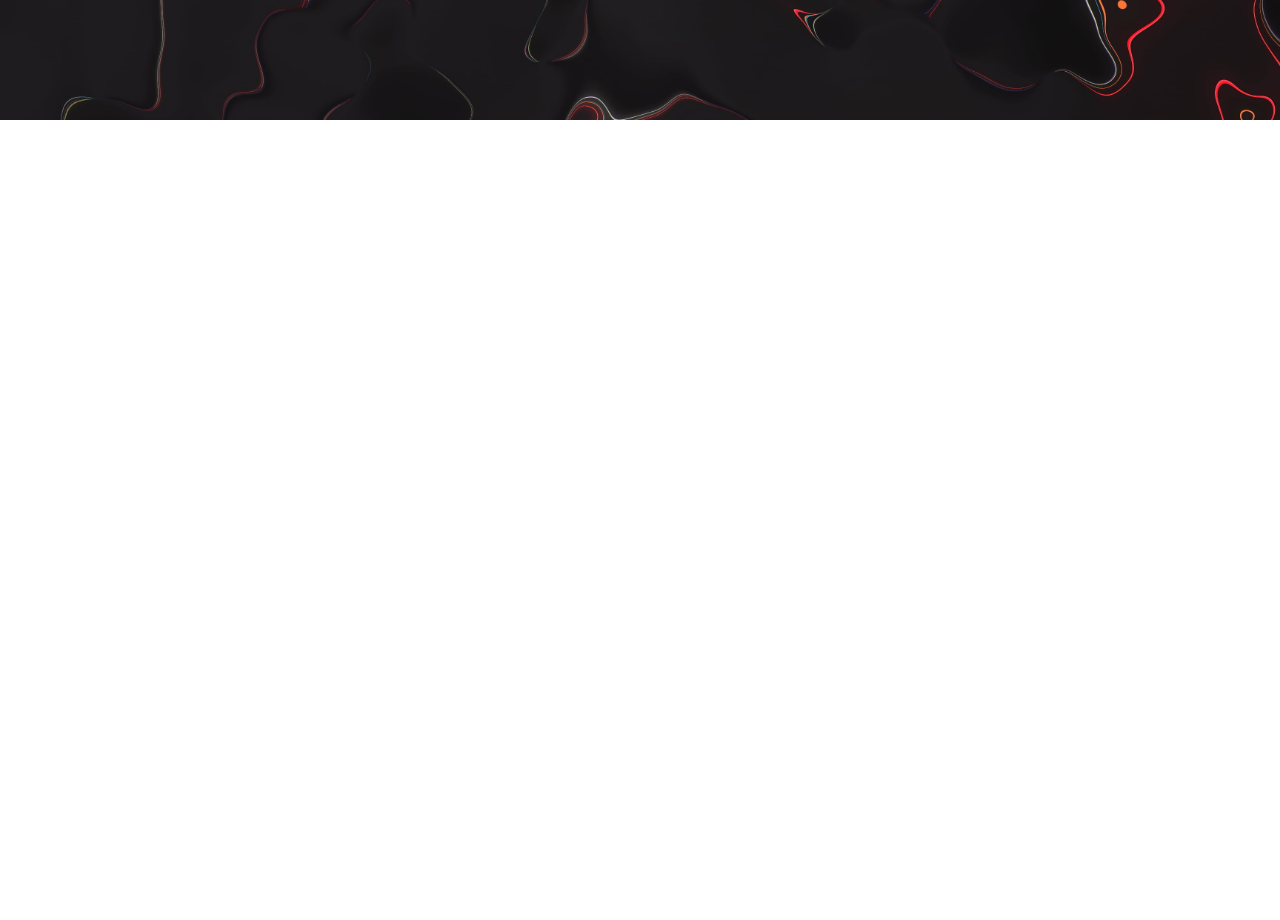
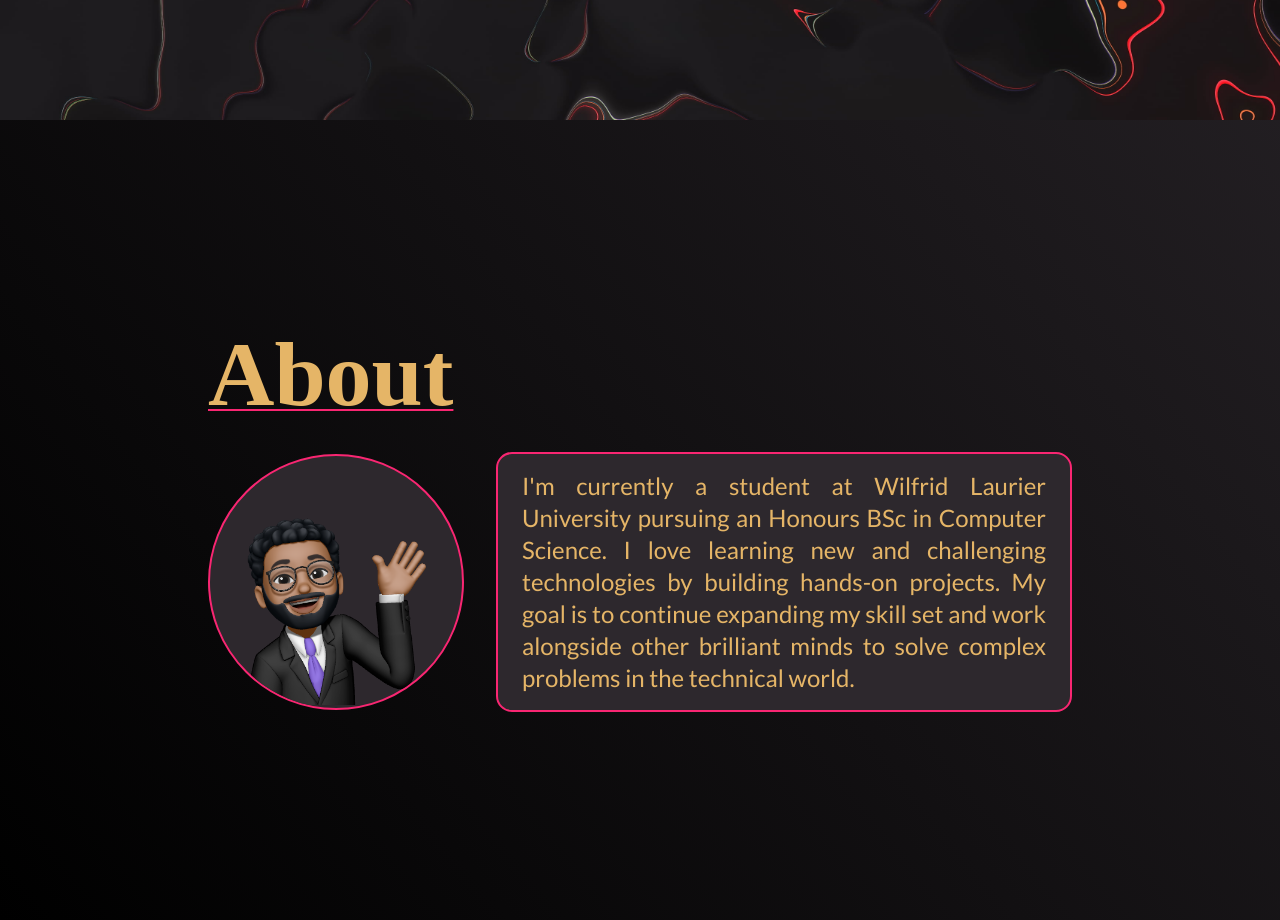
Before and after one commit to mxsaad/portfolio-website, a React (Create React App) app: page / in a window 1280 px wide. Shown: the part 680-1600 px from the top of the page. Before the commit the page ends 800 px from the top, so only its background shows below. Built offline with nearby package versions, Linux system fonts and the light colour scheme; a web font is replaced by a local one.

Commit message:
Add about section
Change styling slightly

```diff
--- a/src/App.js
+++ b/src/App.js
@@ -1,12 +1,14 @@
 import NavBar from './components/NavBar';
 import Home from './components/Home';
+import About from './components/About';
 
 function App() {
   return (
-    <div>
+    <div className='bg-gradient-to-tr from-black to-mk-gray'>
       <NavBar />
       <main>
         <Home />
+        <About />
       </main>
     </div>
   );
--- /dev/null
+++ b/src/components/About.js
@@ -0,0 +1,27 @@
+import React from 'react';
+import MemojiWave from '../img/memoji-wave.png';
+
+const About = () => {
+  return (
+    <section name='about' className='w-full h-screen flex flex-col justify-center items-center'>
+        <div className='grid pt-20 lg:pt-0 px-8 gap-8 max-h-full'>
+            {/* Section Header */}
+            <h3 className='row-start-1 col-start-1 md:col-end-3 lg:col-end-2 font-nautigal font-bold text-center text-mk-yellow leading-none text-[4.25rem] md:text-[5rem] lg:text-[5.75rem] underline underline-offset-4 decoration-2 decoration-mk-pink hover:scale-105 duration-150'>About</h3>
+            <div className='flex flex-col lg:flex-row justify-center items-center gap-8 row-start-2 col-start-1 md:col-end-3'>
+              {/* Memoji Wave */}
+              <img src={MemojiWave} alt="Muhammad Saad's memoji waving." className='max-h-[16rem] w-auto rounded-full border-2 border-mk-pink bg-mk-gray duration-150'/>
+              {/* Description */}
+              <p className='text-bold text-justify py-4 px-6 text-mk-yellow rounded-2xl border-2 border-mk-pink bg-mk-gray text-lg md:text-xl lg:text-2xl w-[24rem] md:w-[30rem] lg:w-[36rem] duration-150'>
+                  I'm currently a student at Wilfrid Laurier University pursuing an
+                  Honours BSc in Computer Science. I love learning new and challenging
+                  technologies by building hands-on projects. My goal is to
+                  continue expanding my skill set and work alongside other brilliant
+                  minds to solve complex problems in the technical world.
+              </p>
+            </div>
+        </div>
+    </section>
+  );
+}
+
+export default About;
--- a/src/components/NavBar.js
+++ b/src/components/NavBar.js
@@ -10,7 +10,7 @@ const NavBar = () => {
   }
 
   return (
-    <header className='z-10 fixed w-full h-20 bg-gradient-to-tr from-black to-mk-gray flex justify-between items-center px-2 rounded-b-2xl'>
+    <header className='z-10 fixed w-full h-20 bg-gradient-to-tr from-black to-mk-gray flex justify-between items-center px-2 rounded-b-2xl border-mk-pink border-b-2'>
         {/* Initials */}
         <button className={!menuOpen ? 'font-nautigal text-5xl px-3 text-mk-yellow hover:text-mk-pink hover:scale-105 duration-150 z-10'
           : 'font-nautigal text-5xl px-3 text-mk-pink hover:text-mk-yellow hover:scale-105 duration-150 z-10'}>
```
Also changed, not shown: src/img/memoji-wave.png (added).
